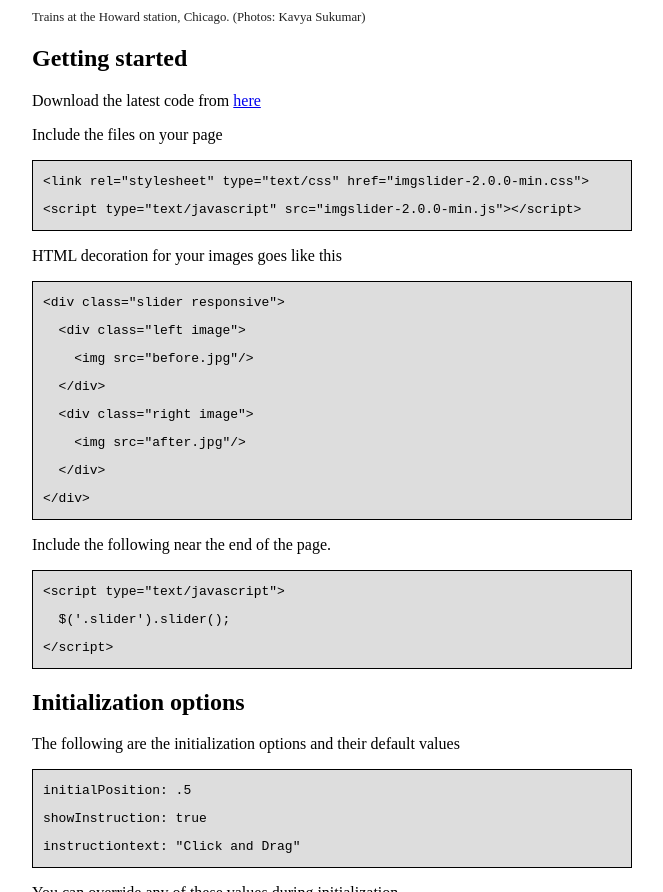
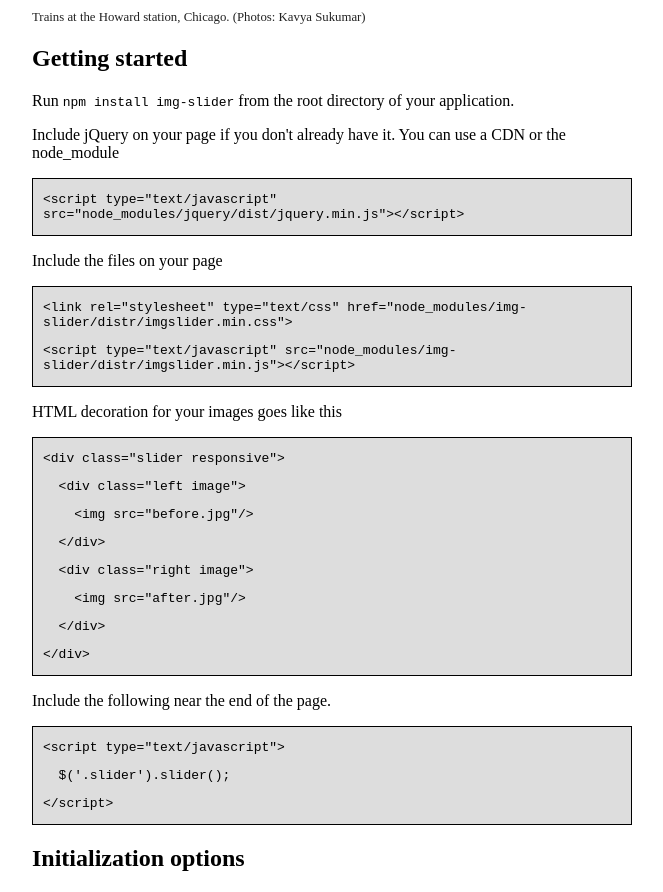
Before and after one commit to kavyasukumar/imgSlider, a website: page index.html in a window 1280 px wide. Shown: the part 844-1736 px from the top of the page, without its empty margins (308-971 px from the left). Drawn offline with nearby package versions, Linux system fonts and the light colour scheme.

Commit message:
update doc

```diff
--- a/index.html
+++ b/index.html
@@ -2,9 +2,9 @@
 <html xmlns="http://www.w3.org/1999/xhtml">
 	<head>
 		<meta name="viewport" content="width=device-width, initial-scale=1.0, user-scalable=no, maximum-scale=1">
-		<script type="text/javascript" src="http://ajax.googleapis.com/ajax/libs/jquery/1.11.0/jquery.min.js"></script>
-		<link rel="stylesheet" type="text/css" href="distr/2.0.1/imgslider-2.0.1-min.css">
-		<script type="text/javascript" src="distr/2.0.1/imgslider-2.0.1-min.js"></script>
+		<script type="text/javascript" src="node_modules/jquery/dist/jquery.min.js"></script>
+		<link rel="stylesheet" type="text/css" href="node_modules/img-slider/distr/imgslider.min.css">
+		<script type="text/javascript" src="node_modules/img-slider/distr/imgslider.min.js"></script>
 		<style>
 			h1{
 				margin: auto;
@@ -44,12 +44,18 @@
 			<p id="caption">Trains at the Howard station, Chicago. (Photos: Kavya Sukumar)</p>
 
 			<h2>Getting started</h2>
-			<p>Download the latest code from <a href="http://github.com/kavyasukumar/imgSlider/tree/master/distr">here</a></p>
+			<p>Run <code>npm install img-slider</code> from the root directory of your application.</p>
+			<p> Include jQuery on your page if you don't already have it. You can use a CDN or the node_module</p>
+			<div class="codeblock">
+				<code>
+					<p>&lt;script type=&quot;text/javascript&quot; src=&quot;node_modules/jquery/dist/jquery.min.js&quot;&gt;&lt;/script&gt;</p>
+				</code>
+			</div>
 			<p> Include the files on your page</p>
 			<div class="codeblock">
 				<code>
-					<p>&lt;link rel=&quot;stylesheet&quot; type=&quot;text/css&quot; href=&quot;imgslider-2.0.0-min.css&quot;&gt;</p>
-					<p>&lt;script type=&quot;text/javascript&quot; src=&quot;imgslider-2.0.0-min.js&quot;&gt;&lt;/script&gt;</p>
+					<p>&lt;link rel=&quot;stylesheet&quot; type=&quot;text/css&quot; href=&quot;node_modules/img-slider/distr/imgslider.min.css&quot;&gt;</p>
+					<p>&lt;script type=&quot;text/javascript&quot; src=&quot;node_modules/img-slider/distr/imgslider.min.js&quot;&gt;&lt;/script&gt;</p>
 				</code>
 			</div>
 			<p> HTML decoration for your images goes like this</p>
--- a/package.json
+++ b/package.json
@@ -1,10 +1,11 @@
 {
   "name": "img-slider",
-  "version": "1.1.0",
+  "version": "2.2.0",
   "description": "A jQuery plugin for comparing before and after images side by side",
   "main": "index.js",
   "scripts": {
-    "test": "echo \"Error: no test specified\" && exit 1"
+    "test": "echo \"Error: no test specified\" && exit 1",
+    "build": "minify --output distr/imgslider.min.js js/imgslider.js && minify --output distr/imgslider.min.css css/imgslider.css"
   },
   "repository": {
     "type": "git",
```
